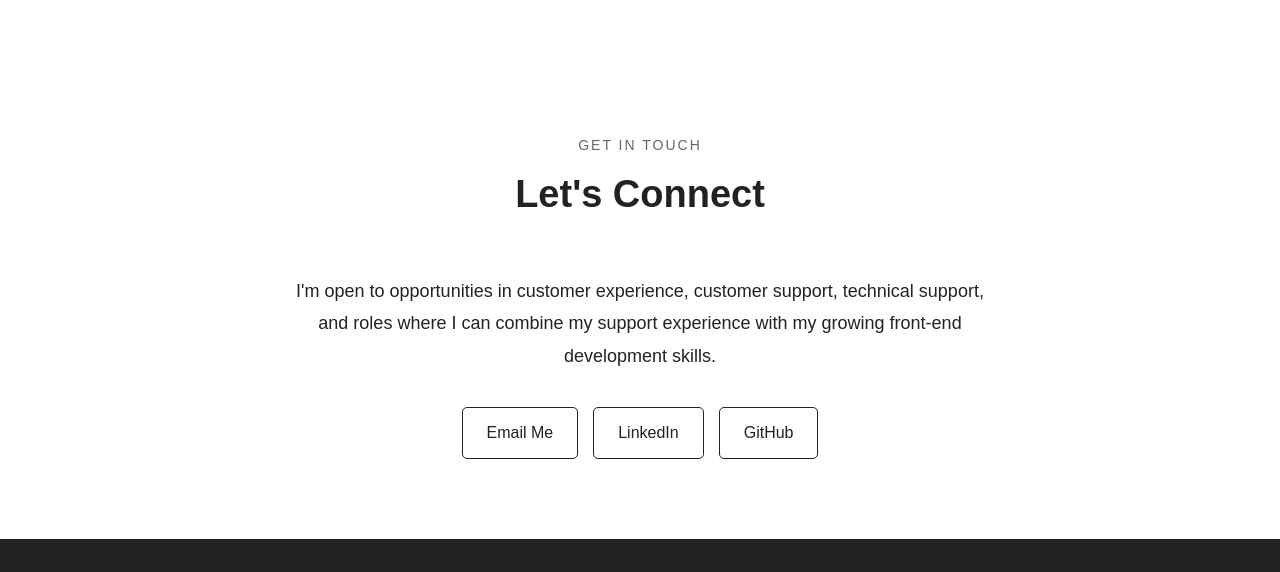
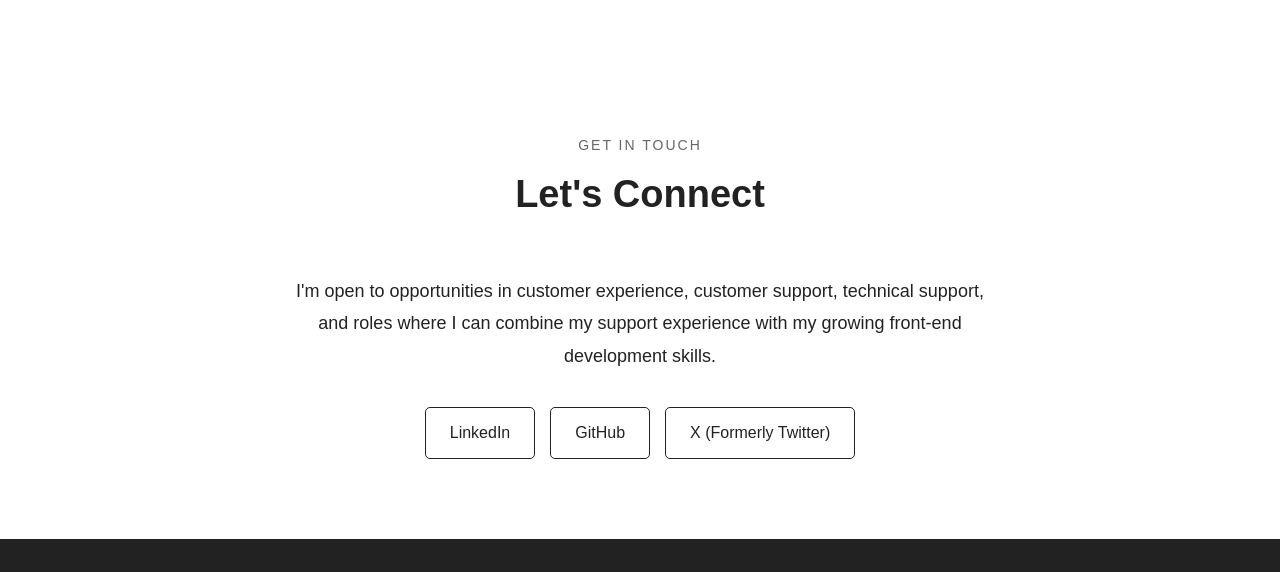
Before and after one commit to ogbonnadaniel6-svg/portfolio, a plain HTML site: page index.html in a window 1280 px wide. Shown: the part 2940-3512 px from the top of the page. Drawn offline with Linux system fonts and the light colour scheme.

Commit message:
Update portfolio

```diff
--- a/index.html
+++ b/index.html
@@ -305,10 +305,6 @@
 
         <div class="contact-links">
 
-            <a href="mailto:your-ogbonnadaniel6@gmail.com">
-                Email Me
-            </a>
-
             <a
                 href="https://www.linkedin.com/in/ogbonnadaniel6"
                 target="_blank"
@@ -317,10 +313,16 @@
             </a>
 
             <a
-                href="https://github.com/ogbonnadaniel6-svg"
+                href="https://github.com/ogbonnadaniel6"
                 target="_blank"
             >
                 GitHub
+            </a>
+
+             <a href="https://x.com/Danfavour6"
+                target="_blank"
+            >
+                X (Formerly Twitter)
             </a>
 
         </div>
```
